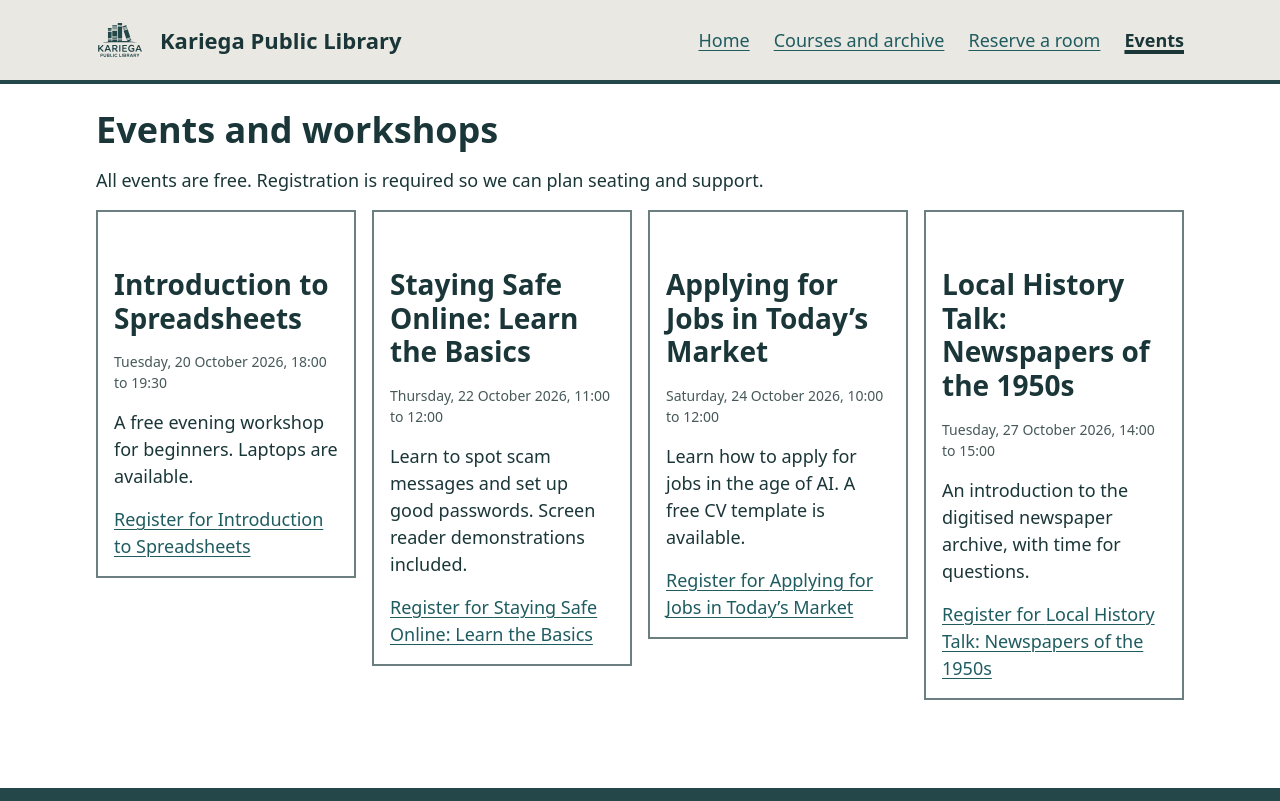
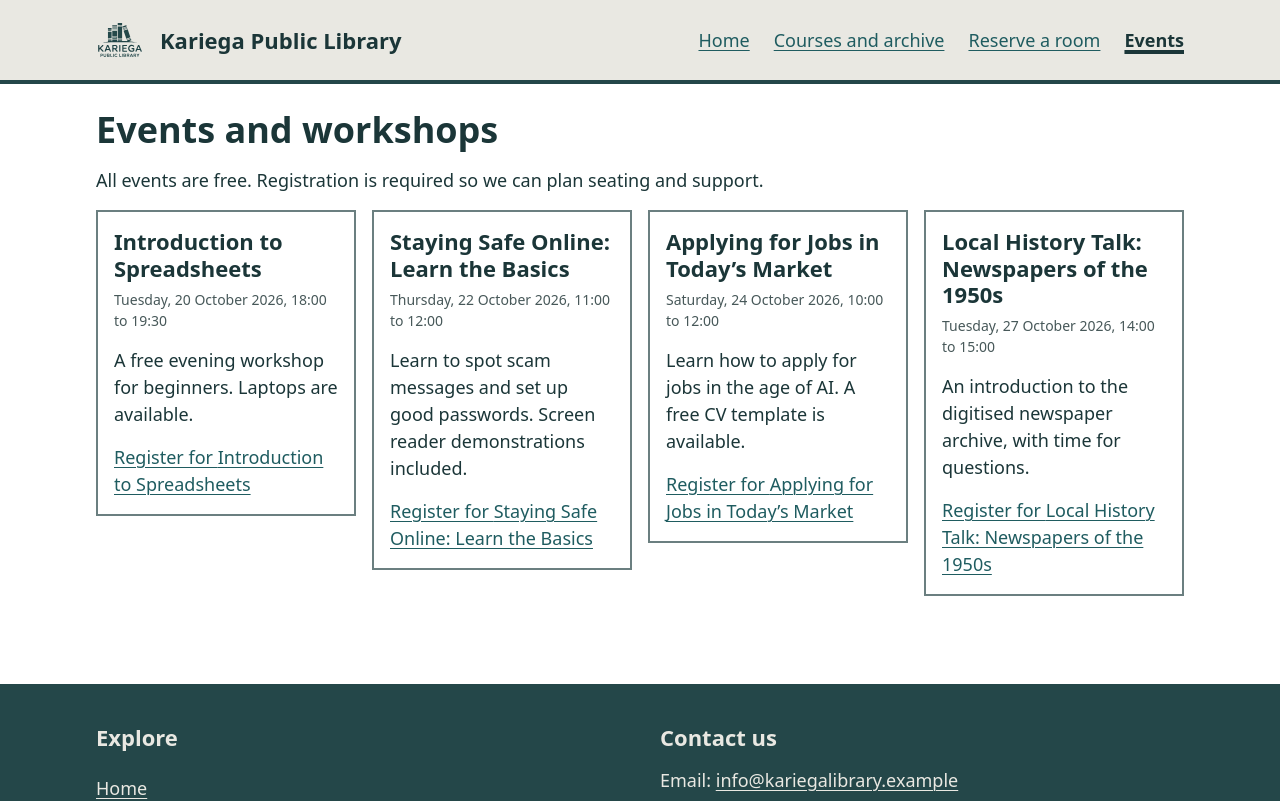
Before and after one commit to Abstract-Rothko/react-inclusive-capstone, a React (Vite) app: page /events in a window 1280 px wide. Shown: the top 801 px of the page. Built offline with nearby package versions, Linux system fonts and the light colour scheme.

Commit message:
change style if h2 or h3

```diff
--- a/src/styles/components.css
+++ b/src/styles/components.css
@@ -45,8 +45,9 @@
     background: var(--paper);
 }
 
-.card h3 {
-    margin-bottom: var(--space-2);
+.card :is(h2, h3) {
+    margin: 0 0 var(--space-2);
+    font-size: var(--text-lg);
 }
 
 .card p:last-child {
```
